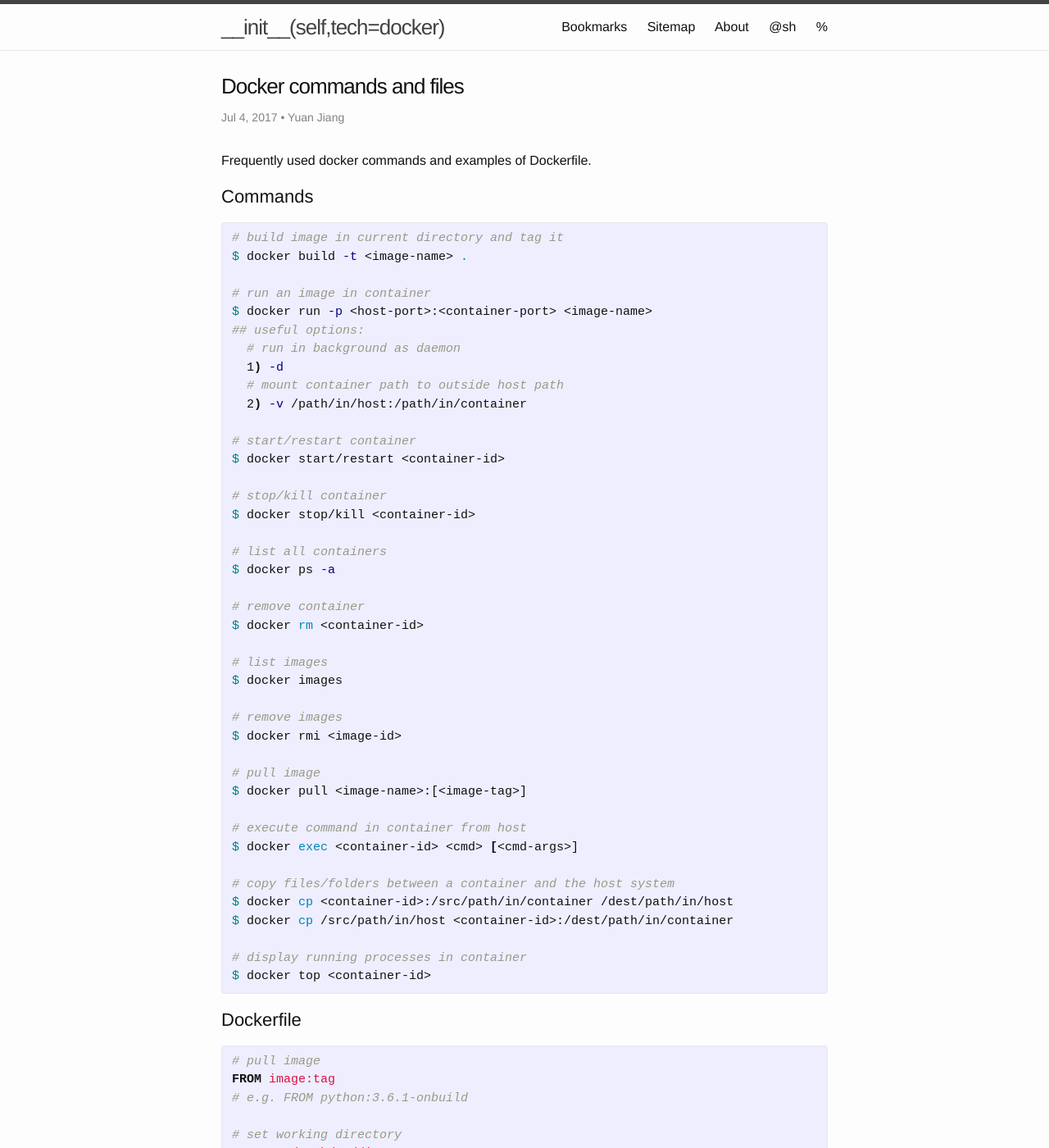
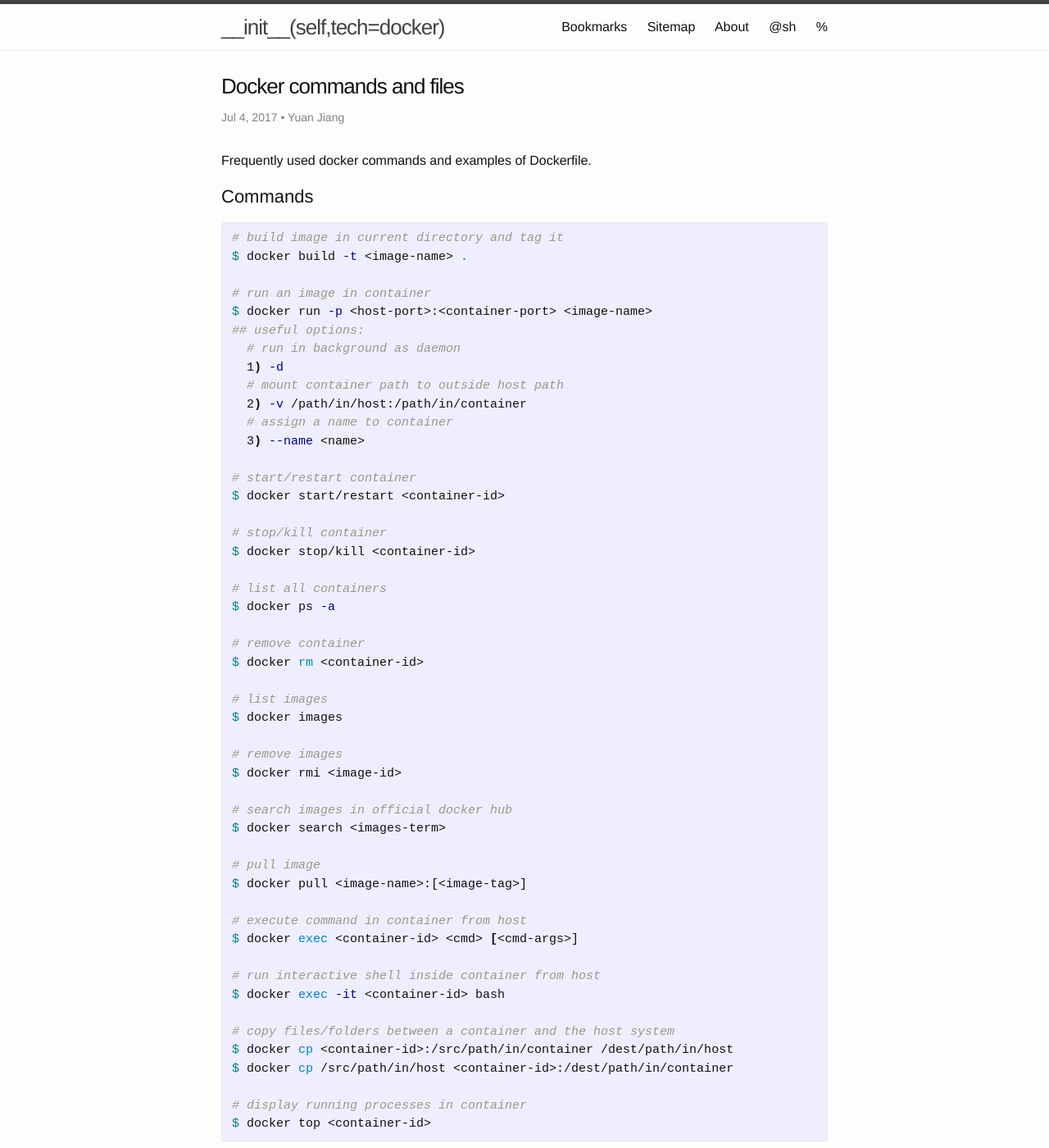
Before and after one commit to yuan-jiang/yuan-jiang.github.io, a Jekyll site: the page built from _posts/2017-07-04-docker-commands-and-files.md, in a window 1280 px wide and 1400 px high. Shown: the whole window at 82% size. Built offline with Jekyll 4.4.1, drawn with Linux system fonts in a browser that asks for light colours; comment, search, counter and statistics services are not loaded.

Commit message:
Update docker commands

```diff
--- a/_posts/2017-07-04-docker-commands-and-files.md
+++ b/_posts/2017-07-04-docker-commands-and-files.md
@@ -19,6 +19,8 @@
   1) -d
   # mount container path to outside host path
   2) -v /path/in/host:/path/in/container
+  # assign a name to container
+  3) --name <name>
 
 # start/restart container
 $ docker start/restart <container-id>
@@ -38,11 +40,17 @@
 # remove images
 $ docker rmi <image-id>
 
+# search images in official docker hub
+$ docker search <images-term>
+
 # pull image
 $ docker pull <image-name>:[<image-tag>]
 
 # execute command in container from host
 $ docker exec <container-id> <cmd> [<cmd-args>]
+
+# run interactive shell inside container from host
+$ docker exec -it <container-id> bash
 
 # copy files/folders between a container and the host system
 $ docker cp <container-id>:/src/path/in/container /dest/path/in/host
```
